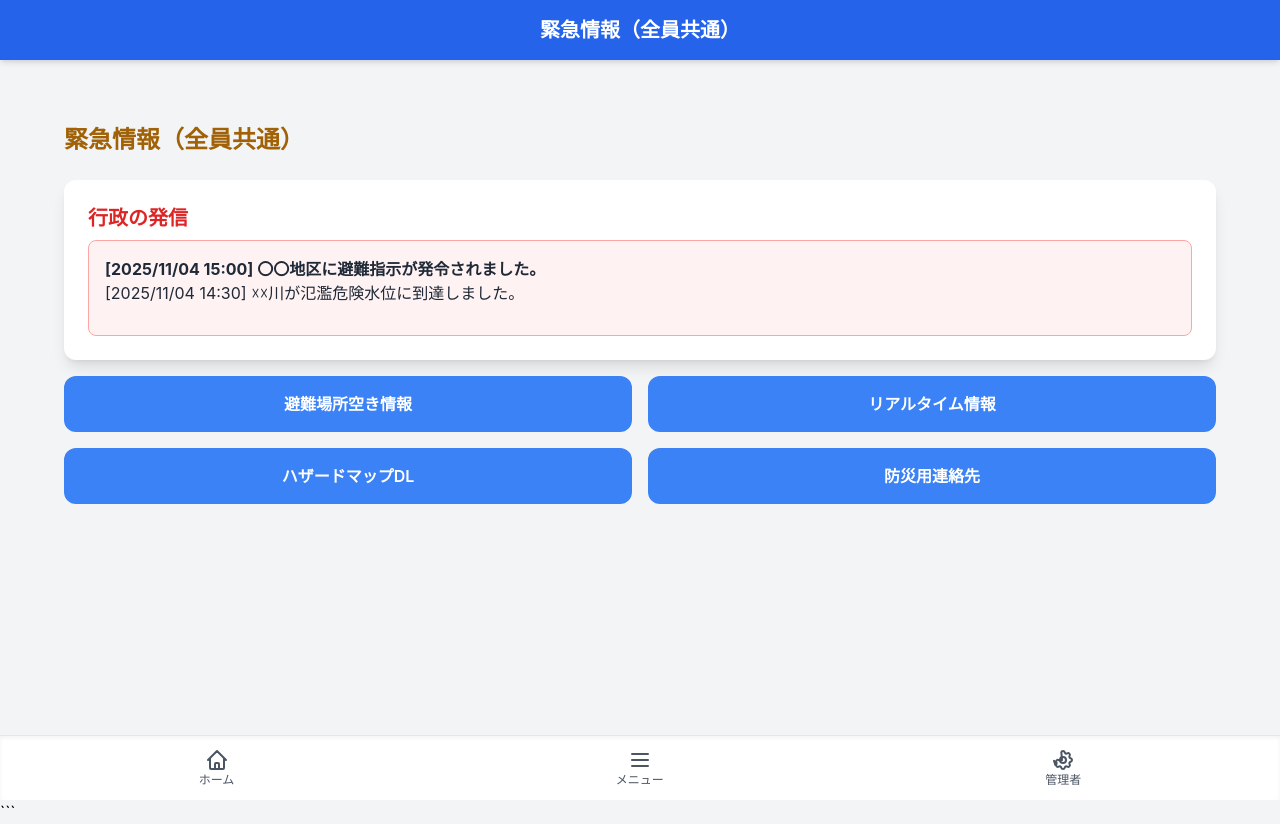
After one commit to R4A1221021/sotukenver2, a Flask app: page /emergency_info in a window 1280 px wide. The commit adds this page. Run offline with Flask 3, Linux system fonts and the light colour scheme; the visitor is signed in with stand-in values (Sample User, id 1); some libraries are stand-ins or nearby versions.

Commit message:
緊急情報画面の作成

```diff
--- a/app.py
+++ b/app.py
@@ -289,7 +289,56 @@ def settings():
     return redirect(url_for('menu'))
 
 
-# --- ★★★ 緊急SOS ★★★ ---
+# --- ★★★ 緊急情報（ここから追加） ★★★ ---
+
+@app.route('/emergency_info')
+def emergency_info():
+    """緊急情報画面の表示"""
+    if 'user_id' not in session:
+        flash('このページにアクセスするにはログインが必要です。', 'warning')
+        return redirect(url_for('login'))
+
+    return render_template('emergency_info.html')
+
+
+# --- 緊急情報のダミー サブページ ---
+
+@app.route('/evac_info')
+def evac_info():
+    if 'user_id' not in session:
+        return redirect(url_for('login'))
+    flash('「避難場所空き情報」機能は現在準備中です。', 'info')
+    return redirect(url_for('emergency_info'))
+
+
+@app.route('/realtime_info')
+def realtime_info():
+    if 'user_id' not in session:
+        return redirect(url_for('login'))
+    flash('「リアルタイム情報」機能は現在準備中です。', 'info')
+    return redirect(url_for('emergency_info'))
+
+
+@app.route('/hazard_map')
+def hazard_map():
+    if 'user_id' not in session:
+        return redirect(url_for('login'))
+    flash('「ハザードマップDL」機能は現在準備中です。', 'info')
+    return redirect(url_for('emergency_info'))
+
+
+@app.route('/disaster_contact')
+def disaster_contact():
+    if 'user_id' not in session:
+        return redirect(url_for('login'))
+    flash('「防災用連絡先」機能は現在準備中です。', 'info')
+    return redirect(url_for('emergency_info'))
+
+
+# --- ★★★ 緊急情報（ここまで追加） ★★★ ---
+
+
+# --- 緊急SOS ---
 
 @app.route('/emergency_sos')
 def emergency_sos():
@@ -324,7 +373,6 @@ def submit_sos():
 
     flash('緊急SOSを発信しました。管理者に通知されました。', 'danger')
 
-    # ★★★ ここを変更しました ★★★
     # ホームではなく、SOS画面にリダイレクトします
     return redirect(url_for('emergency_sos'))
 
--- /dev/null
+++ b/templates/emergency_info.html
@@ -0,0 +1,33 @@
+{% extends "layout.html" %}
+
+{% block title %}緊急情報{% endblock %}
+{% block header_title %}緊急情報（全員共通）{% endblock %}
+
+{% block content %}
+<div class="p-4 md:p-8">
+    <h2 class="text-2xl font-bold mb-6 text-yellow-700">緊急情報（全員共通）</h2>
+
+    <div class="bg-white p-6 rounded-xl shadow-lg mb-4">
+        <h3 class="text-xl font-semibold mb-2 text-red-600">行政の発信</h3>
+        <div id="gov-broadcast-list" class="bg-red-50 p-4 rounded-lg h-24 overflow-y-auto text-gray-800 border border-red-300">
+            <p class="font-bold">[2025/11/04 15:00] 〇〇地区に避難指示が発令されました。</p>
+            <p>[2025/11/04 14:30] ☓☓川が氾濫危険水位に到達しました。</p>
+        </div>
+    </div>
+
+    <div class="grid grid-cols-1 md:grid-cols-2 gap-4">
+        <a href="{{ url_for('evac_info') }}" class="bg-blue-500 text-white p-4 rounded-xl font-semibold hover:bg-blue-600 transition-colors text-center">
+            避難場所空き情報
+        </a>
+        <a href="{{ url_for('realtime_info') }}" class="bg-blue-500 text-white p-4 rounded-xl font-semibold hover:bg-blue-600 transition-colors text-center">
+            リアルタイム情報
+        </a>
+        <a href="{{ url_for('hazard_map') }}" class="bg-blue-500 text-white p-4 rounded-xl font-semibold hover:bg-blue-600 transition-colors text-center">
+            ハザードマップDL
+        </a>
+        <a href="{{ url_for('disaster_contact') }}" class="bg-blue-500 text-white p-4 rounded-xl font-semibold hover:bg-blue-600 transition-colors text-center">
+            防災用連絡先
+        </a>
+    </div>
+</div>
+{% endblock %}
--- a/templates/home.html
+++ b/templates/home.html
@@ -17,7 +17,9 @@
             <a href="{{ url_for('emergency_sos') }}" class="text-center bg-red-500 text-white p-4 rounded-xl hover:bg-red-600 transition-all font-semibold shadow-lg">緊急SOS発信</a>
 
             <button class="bg-green-500 text-white p-4 rounded-xl hover:bg-green-600 transition-all font-semibold shadow-lg">マップ</button> {# ボタン（ダミー） #}
-            <button class="bg-yellow-500 text-white p-4 rounded-xl hover:bg-yellow-600 transition-all font-semibold shadow-lg">緊急情報</button> {# ボタン（ダミー） #}
+
+            <a href="{{ url_for('emergency_info') }}" class="text-center bg-yellow-500 text-white p-4 rounded-xl hover:bg-yellow-600 transition-all font-semibold shadow-lg">緊急情報</a>
+
         </div> {# グリッドコンテナを閉じます #}
 
         <div class="mt-8"> {# ログアウトリンクを囲むdiv #}
```
